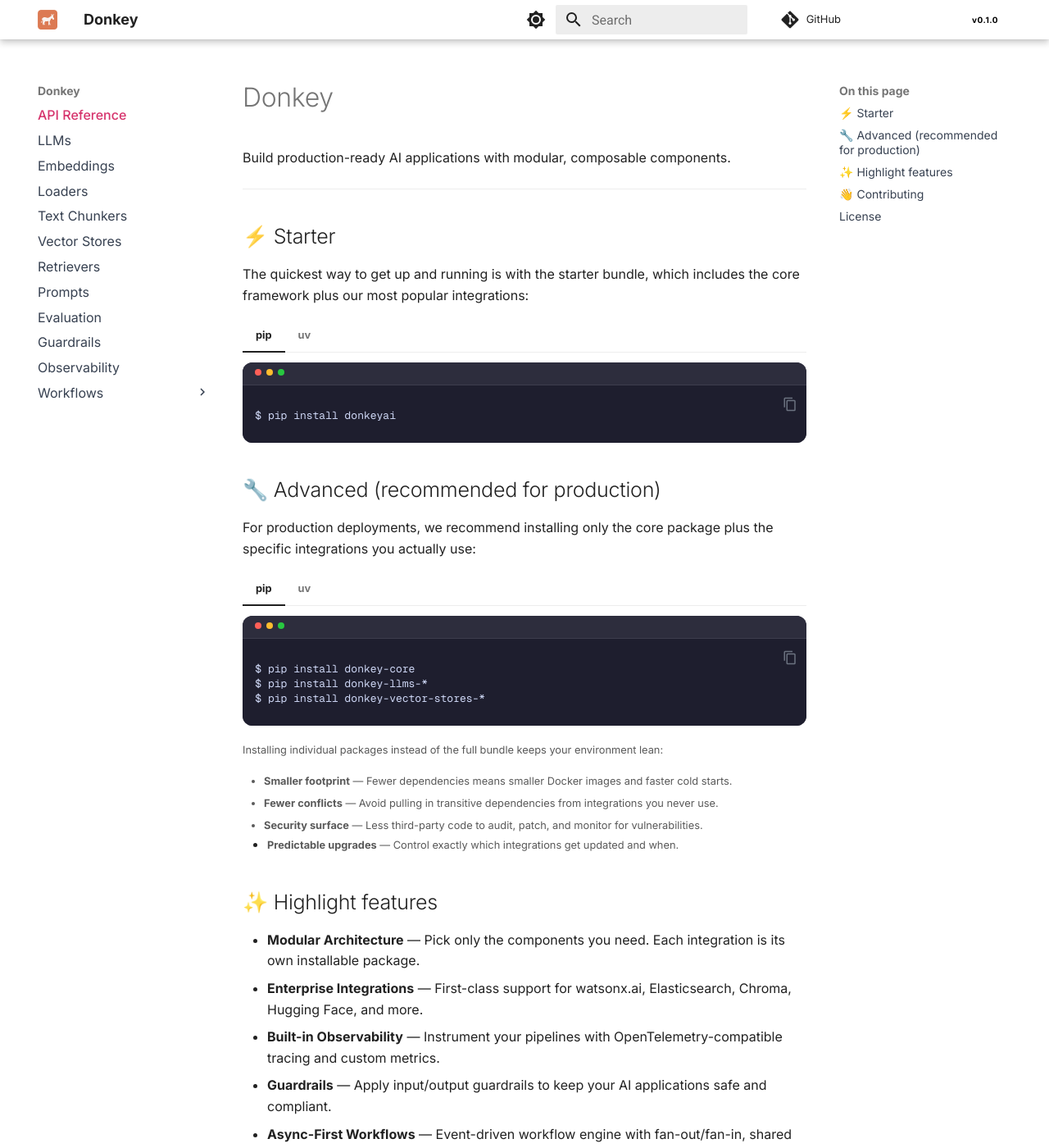
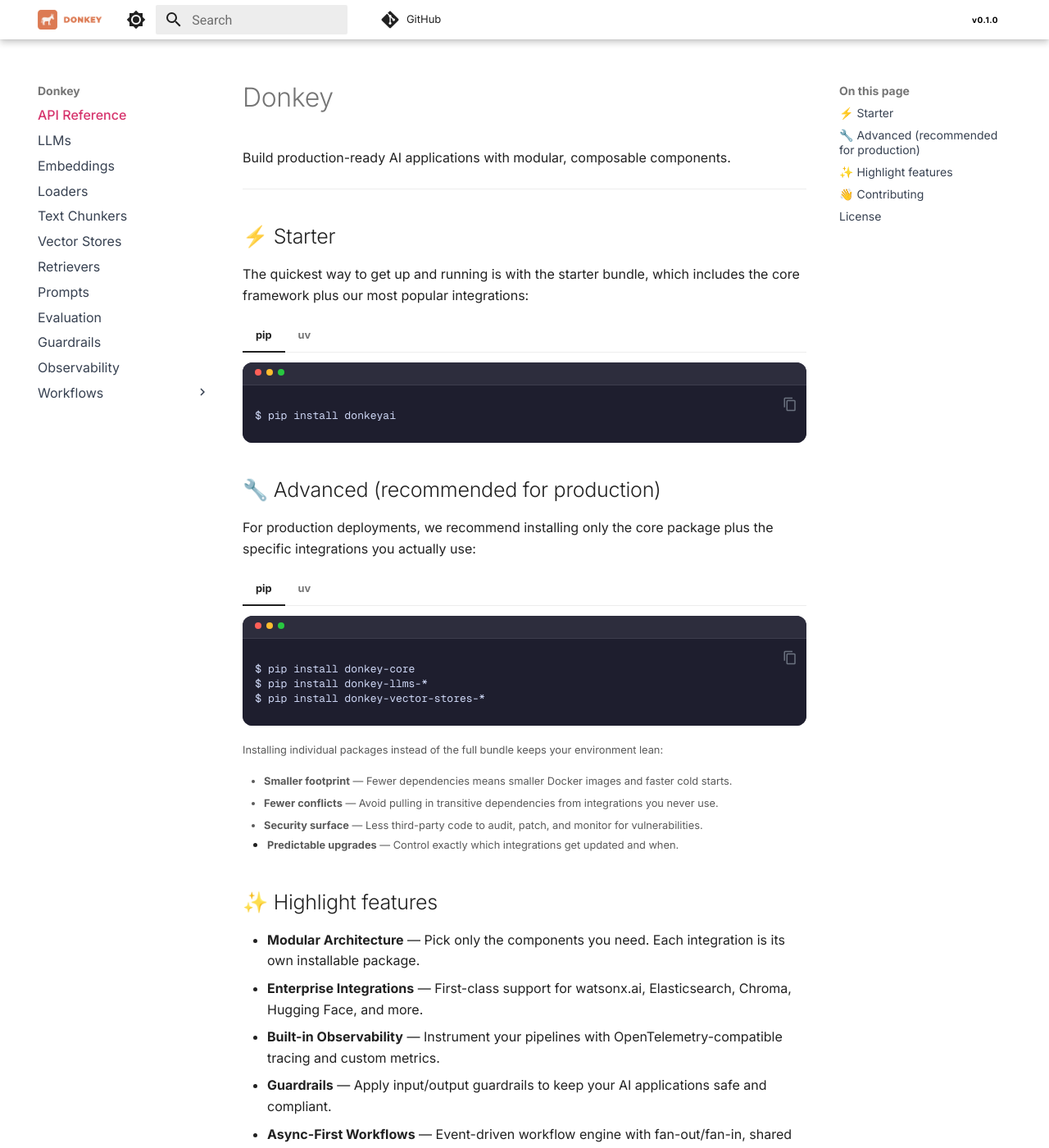
Before and after one commit to donkey-project/donkey, an MkDocs documentation site: the page built from docs/api_reference/api_reference/index.md, in a window 1280 px wide and 1400 px high. Shown: the whole window at 82% size. Built offline with MkDocs 1.6.1 and Material for MkDocs 9.7.7, drawn with Linux system fonts in a browser that asks for light colours; comment, search, counter and statistics services are not loaded.

Commit message:
docs: hide title

```diff
--- a/docs/api_reference/api_reference/_static/css/style.css
+++ b/docs/api_reference/api_reference/_static/css/style.css
@@ -20,6 +20,11 @@ p {
 .highlight > pre > code {
     font-family: "Geist Mono", monospace;
     font-size: 13px;
+}
+
+/* Hides the site name in the header */
+.md-header__title {
+  display: none;
 }
 
 /* Python code blocks — dark style (excludes doc signatures) */
--- a/docs/api_reference/mkdocs.yml
+++ b/docs/api_reference/mkdocs.yml
@@ -85,7 +85,7 @@ theme:
   name: material
   custom_dir: overrides
   favicon: _static/assets/favicon.png
-  logo: _static/assets/favicon.png
+  logo: _static/assets/logo-light.png
   palette:
     - scheme: default
       media: "(prefers-color-scheme: light)"
```
Also changed, not shown: README.md, docs/api_reference/api_reference/_static/assets/logo-light.png (added).
